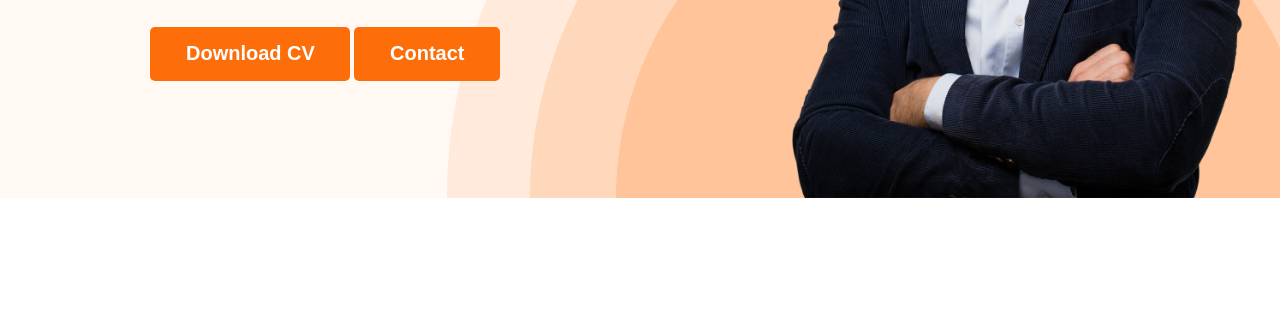
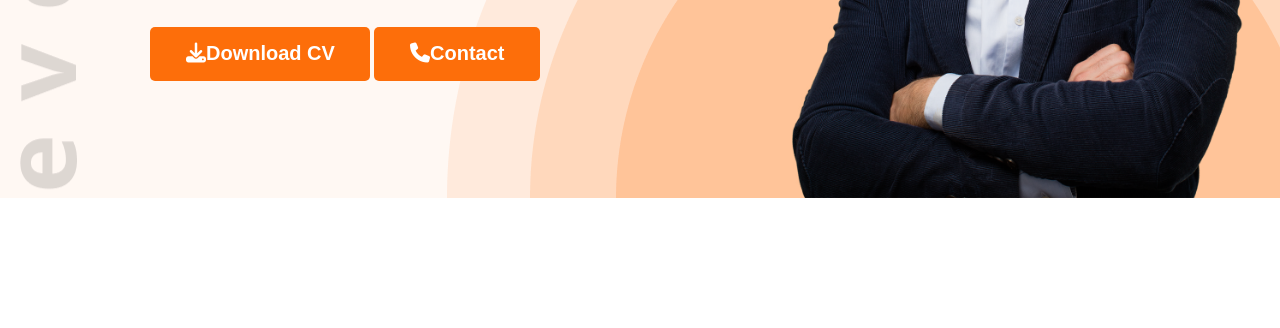
Before and after one commit to subinspectormazed/protfolio-website, a plain HTML site: page index.html in a window 1280 px wide. Shown: the part 472-800 px from the top of the page. Drawn offline with nearby package versions, Linux system fonts and the light colour scheme.

Commit message:
Add your commit

```diff
--- a/index.html
+++ b/index.html
@@ -12,6 +12,11 @@
     />
 
     <link rel="stylesheet" href="styles/portfolio.css" />
+
+    <script
+      src="https://kit.fontawesome.com/b68595635b.js"
+      crossorigin="anonymous"
+    ></script>
   </head>
   <!-- body Start here -->
   <body>
@@ -32,8 +37,12 @@
             Shot what able cold new see hold.Friendly as an betrayed formerly
             he. Morning because as to society behaved moments.
           </p>
-          <button class="btn-primary">Download CV</button>
-          <button class="btn-primary">Contact</button>
+          <button class="btn-primary">
+            <i class="fa-solid fa-download"></i>Download CV
+          </button>
+          <button class="btn-primary">
+            <i class="fa-solid fa-phone"></i>Contact
+          </button>
         </div>
         <img class="profile-pic" src="/images/hardy.png" alt="Hardy" />
       </div>
@@ -207,7 +216,9 @@
           </div>
         </div>
         <div class="download-cv">
-          <button class="btn-primary">Download CV</button>
+          <button class="btn-primary">
+            <i class="fa-solid fa-download"></i>Download CV
+          </button>
         </div>
       </section>
     </main>
--- a/styles/portfolio.css
+++ b/styles/portfolio.css
@@ -66,9 +66,10 @@ nav a {
 .header {
   background-color: #fff8f3;
   padding: 30px 30px 0px 150px;
-  background-image: url(../images/header_bg.png);
+  background-image: url("../images/header_bg.png"),
+    url("../images/developer.png");
   background-repeat: no-repeat;
-  background-position: bottom right;
+  background-position: bottom right, top left;
 }
 
 .banner {
```
